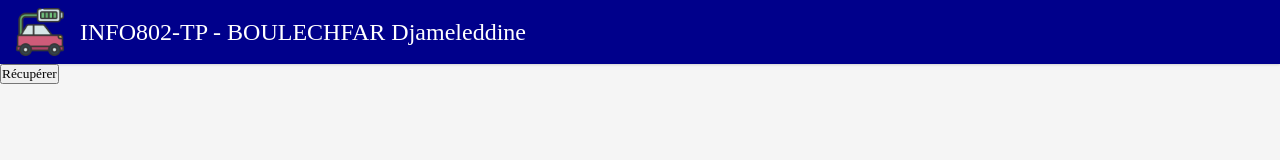
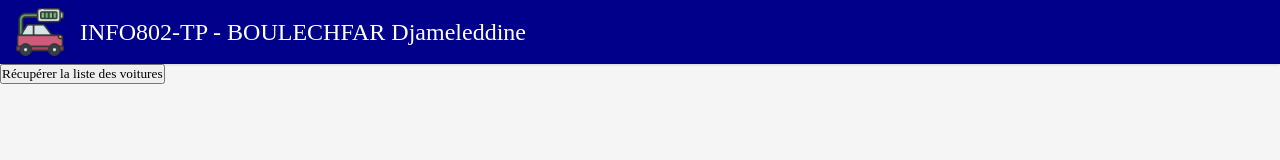
Before and after one commit to djamel-boulechfar/info802-tp-node, a website: page public/index.html in a window 1280 px wide. Drawn offline with nearby package versions, Linux system fonts and the light colour scheme; no server answers.

Commit message:
Test auto deploy

```diff
--- a/public/index.html
+++ b/public/index.html
@@ -18,7 +18,7 @@
         <span>INFO802-TP - BOULECHFAR Djameleddine</span>
     </header>
 
-    <button onclick="recupererListeVoitures()">Récupérer</button>
+    <button onclick="recupererListeVoitures()">Récupérer la liste des voitures</button>
 
     <ul id="ulListeVoitures"></ul>
 </body>
```
